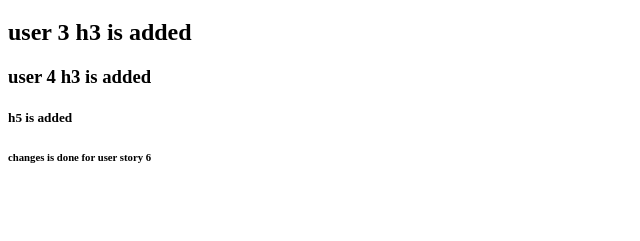
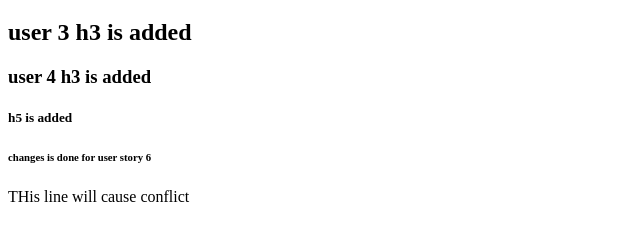
Before and after one commit to ajay-1804/project-new, a plain HTML site: page index.html in a window 1280 px wide. Shown: the part 61-302 px from the top of the page, without its empty margins (0-640 px from the left). Drawn offline with Linux system fonts and the light colour scheme.

Commit message:
this cause conflict

```diff
--- a/index.html
+++ b/index.html
@@ -17,5 +17,6 @@
 
 
     <h6>changes is done for user story 6</h6>
+    <p>THis line will cause conflict</p>
 </body>
 </html>
```
